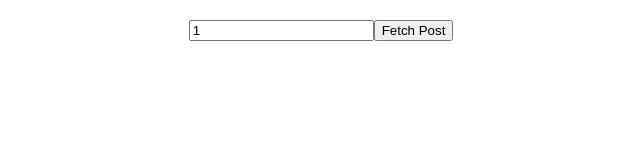
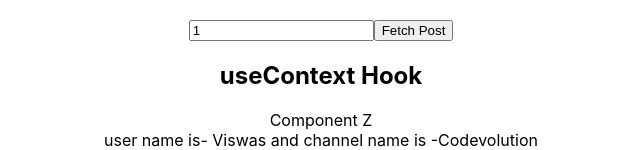
Before and after one commit to Abfahim21/React-Revision-2077, a React (Create React App) app: page / in a window 1280 px wide. Shown: the part 1922-2072 px from the top of the page, without its empty margins (319-959 px from the left). Before the commit the page ends 1963 px from the top, so only its background shows below. Built offline with nearby package versions, Linux system fonts and the light colour scheme; no server answers.

Commit message:
useContext full potential

```diff
--- a/src/App.js
+++ b/src/App.js
@@ -20,6 +20,7 @@
 import IntervalHookCounter from './components/IntervalHookCounter';
 import DataFetcingAxios from './components/DataFetcingAxios';
 import DataFetchingPost from './components/DataFetchingPost';
+import ComponentX from './components/ComponentX';
 
 function App() {
   return (
@@ -70,6 +71,9 @@
 
       <h2>Specific Data Fetching by axios</h2>
       <DataFetchingPost/>
+
+      <h2>useContext Hook</h2>
+      <ComponentX/>
     </div>
   );
 }
--- a/src/components/ComponentX.js
+++ b/src/components/ComponentX.js
@@ -1,16 +1,18 @@
 import React from 'react'
 import ComponentY from './ComponentY'
 
+export const UserName = React.createContext()
+export const ChannelName = React.createContext()
+
 function ComponentX() {
-  const userName = React.createContext()
-  const channelName = React.createContext()
+
   return (
     <div>
-      <channelName.Provider value={'Codevolution'}>
-        <userName.Provider value={'Viswas'}>
-          <ComponentY/>
-        </userName.Provider>
-      </channelName.Provider>
+      <UserName.Provider value={'Viswas'}>
+        <ChannelName.Provider value={'Codevolution'}>
+          <ComponentY />
+        </ChannelName.Provider>
+      </UserName.Provider>
     </div>
   )
 }
--- a/src/components/ComponentZ.js
+++ b/src/components/ComponentZ.js
@@ -1,9 +1,12 @@
-import React from 'react'
-
+import React, { useContext } from 'react'
+import { UserName, ChannelName } from '../components/ComponentX'
 const ComponentZ = () => {
+  const user = useContext(UserName)
+  const channel = useContext(ChannelName)
   return (
     <div>
-        Component Z
+        Component Z <br />
+        user name is- {user} and channel name is -{channel}
     </div>
   )
 }
```
